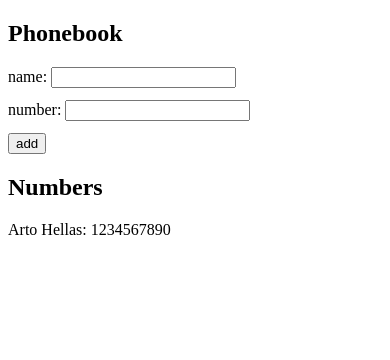
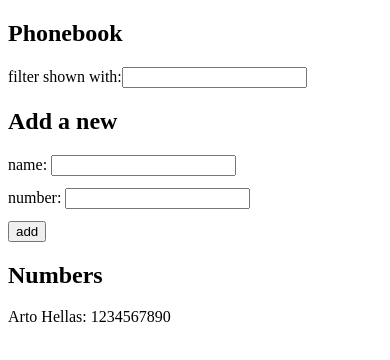
Before and after one commit to GurmanDhami05/fullstackOpenUH, a React (Vite) app in the folder 2/phonebook/: page / in a window 390 px wide. Shown: the top 360 px of the page. Built offline with nearby package versions, Linux system fonts and the light colour scheme.

Commit message:
refactor exercies 2.9* phonebook step 4

```diff
--- a/2/phonebook/src/App.jsx
+++ b/2/phonebook/src/App.jsx
@@ -6,6 +6,7 @@
   ]);
   const [newName, setNewName] = useState("");
   const [newNumber, setNewNumber] = useState("");
+  const [search, setSearch] = useState("");
 
   const handleSubmit = (event) => {
     event.preventDefault();
@@ -24,9 +25,21 @@
     setNewNumber("");
   };
 
+  const filteredPerson = persons.filter((person) => {
+    return person.name.toLowerCase().includes(search.toLowerCase());
+  });
+
   return (
     <div>
       <h2>Phonebook</h2>
+      <div>
+        filter shown with:
+        <input
+          value={search}
+          onChange={(event) => setSearch(event.target.value)}
+        />
+      </div>
+      <h2>Add a new</h2>
       <form onSubmit={handleSubmit}>
         <div style={{ marginBottom: "12px" }}>
           name:{" "}
@@ -48,7 +61,7 @@
       </form>
       <h2>Numbers</h2>
       <div>
-        {persons.map((person) => (
+        {filteredPerson.map((person) => (
           <p key={person.id}>
             {person.name}:{"     "}
             {person.number}
```
